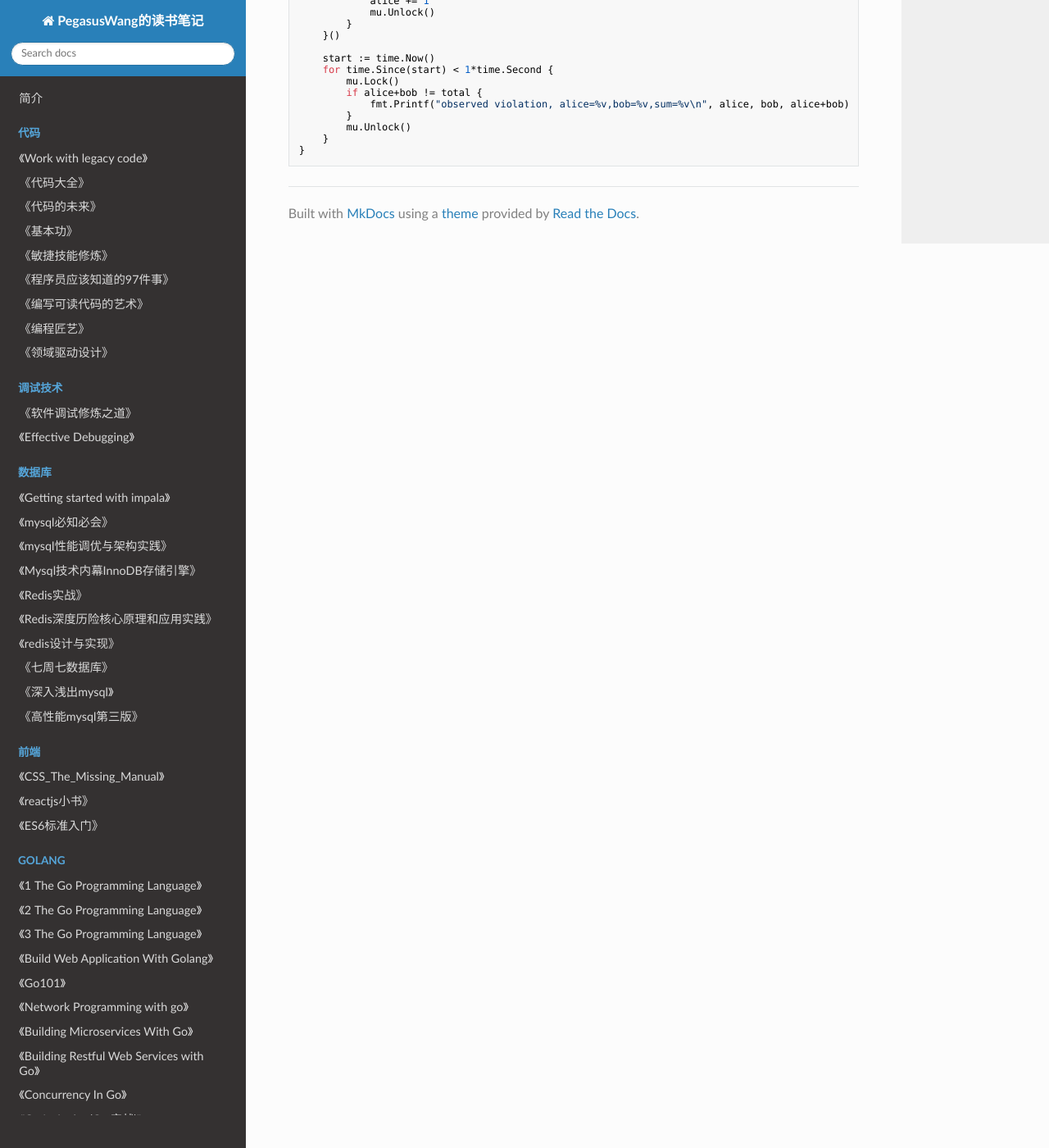
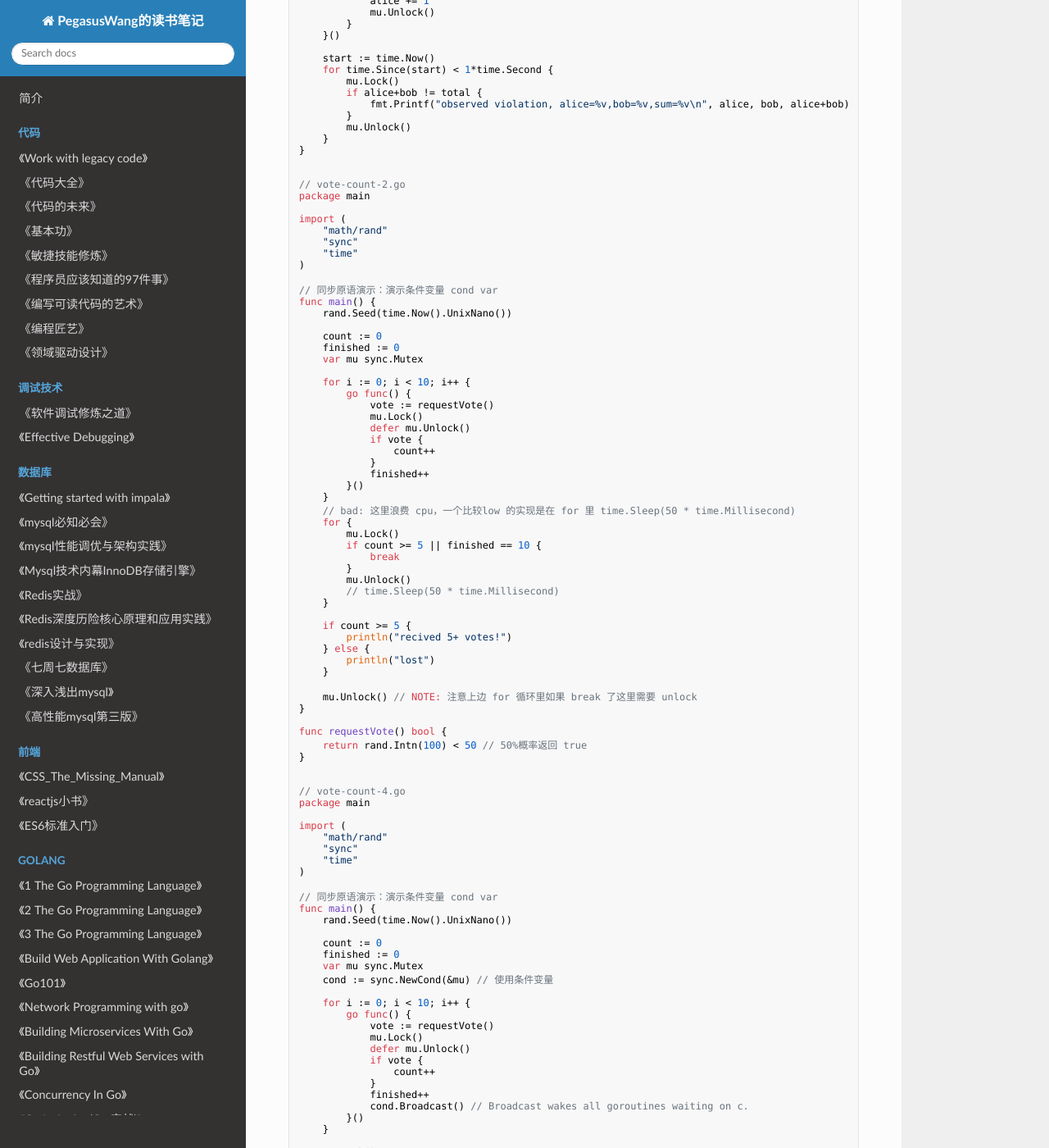
Before and after one commit to PegasusWang/booknotes, an MkDocs documentation site: the page built from docs/lecture/MIT6.824分布式系统工程/readme.md, in a window 1280 px wide and 1400 px high, scrolled down 10476 px. Shown: the whole window at 82% size. Built offline with MkDocs 1.6.1, drawn with Linux system fonts in a browser that asks for light colours; nearby versions of some CDN libraries; old or Windows-style settings are respelled for this version of MkDocs; some of the changed text lies outside the part shown.

Commit message:
死锁演示

````diff
--- a/docs/lecture/MIT6.824分布式系统工程/readme.md
+++ b/docs/lecture/MIT6.824分布式系统工程/readme.md
@@ -287,4 +287,157 @@
 		mu.Unlock()
 	}
 }
+
+
+// vote-count-2.go
+package main
+
+import (
+	"math/rand"
+	"sync"
+	"time"
+)
+
+// 同步原语演示：演示条件变量 cond var
+func main() {
+	rand.Seed(time.Now().UnixNano())
+
+	count := 0
+	finished := 0
+	var mu sync.Mutex
+
+	for i := 0; i < 10; i++ {
+		go func() {
+			vote := requestVote()
+			mu.Lock()
+			defer mu.Unlock()
+			if vote {
+				count++
+			}
+			finished++
+		}()
+	}
+	// bad: 这里浪费 cpu，一个比较low 的实现是在 for 里 time.Sleep(50 * time.Millisecond)
+	for {
+		mu.Lock()
+		if count >= 5 || finished == 10 {
+			break
+		}
+		mu.Unlock()
+		// time.Sleep(50 * time.Millisecond)
+	}
+
+	if count >= 5 {
+		println("recived 5+ votes!")
+	} else {
+		println("lost")
+	}
+
+	mu.Unlock() // NOTE: 注意上边 for 循环里如果 break 了这里需要 unlock
+}
+
+func requestVote() bool {
+	return rand.Intn(100) < 50 // 50%概率返回 true
+}
+
+
+// vote-count-4.go
+package main
+
+import (
+	"math/rand"
+	"sync"
+	"time"
+)
+
+// 同步原语演示：演示条件变量 cond var
+func main() {
+	rand.Seed(time.Now().UnixNano())
+
+	count := 0
+	finished := 0
+	var mu sync.Mutex
+	cond := sync.NewCond(&mu) // 使用条件变量
+
+	for i := 0; i < 10; i++ {
+		go func() {
+			vote := requestVote()
+			mu.Lock()
+			defer mu.Unlock()
+			if vote {
+				count++
+			}
+			finished++
+			cond.Broadcast() // Broadcast wakes all goroutines waiting on c.
+		}()
+	}
+
+	mu.Lock()
+	for count < 5 && finished != 10 {
+		cond.Wait()
+	}
+	if count >= 5 {
+		println("received 5+ votes!")
+	} else {
+		println("lost")
+	}
+	mu.Unlock()
+}
+
+func requestVote() bool {
+	return rand.Intn(100) < 50 // 50%概率返回 true
+}
+
+/* cond.txt
+
+mu.Lock()
+// do something that might affect the condition
+cond.Broadcast()
+mu.Unlock()
+
+---
+
+mu.Lock()
+for !condition {
+	cond.Wait()
+}
+// now condition is true and we have the lock
+mu.Unlock()
+*/
+
+
+// channel-unbuffered.go
+package main
+
+import (
+	"fmt"
+	"time"
+)
+
+func main() {
+	c := make(chan bool)
+	go func() {
+		time.Sleep(1 * time.Second)
+		<-c
+	}()
+
+	start := time.Now()
+	c <- true // block until other goroutine receives 。
+	fmt.Printf("send took %v\n\n", time.Since(start)) // 等待 1s 之后输出 时间
+}
+
+// unbuffered-deadlock.go
+package main
+
+import "fmt"
+
+// 死锁啦！
+func main() {
+	c := make(chan bool) // 如果改成 c := make(chan bool, 1) 就不会死锁
+	c <- true            // block until  reveive。 如果放到一个 单独 goroutine 里就可以了，可以继续执行以下代码
+
+	// never execute
+	fmt.Println("===")
+	<-c // 因为上边一直阻塞住了，这里始终不会执行到，最终导致死锁
+}
 ```
````
